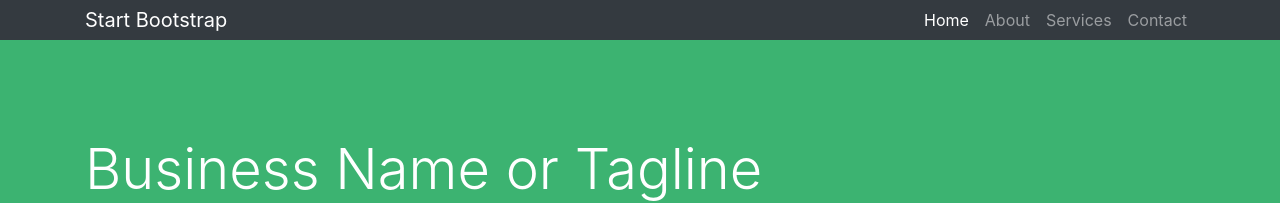
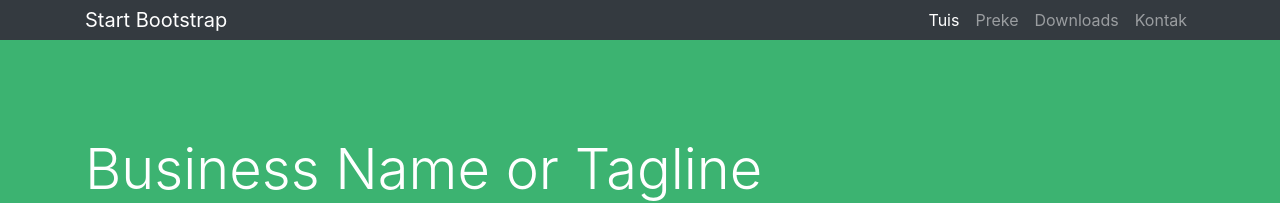
Before and after one commit to sharu725/business-frontpage, a Jekyll site: the page built from index.html, in a window 1280 px wide. Shown: the top 203 px of the page. Built offline with Jekyll 4.4.1, drawn with Linux system fonts in a browser that asks for light colours.

Commit message:
Update menu.yml

```diff
--- a/_data/menu.yml
+++ b/_data/menu.yml
@@ -1,11 +1,11 @@
-- title: Home
+- title: Tuis
   link: /
 
-- title: About
-  link: /about/
+- title: Preke
+  link: /preke/
 
-- title: Services
-  link: "/services/"
+- title: Downloads
+  link: "/downloads/"
 
-- title: Contact
-  link: "/contact/"
+- title: Kontak
+  link: "/kontak/"
```
